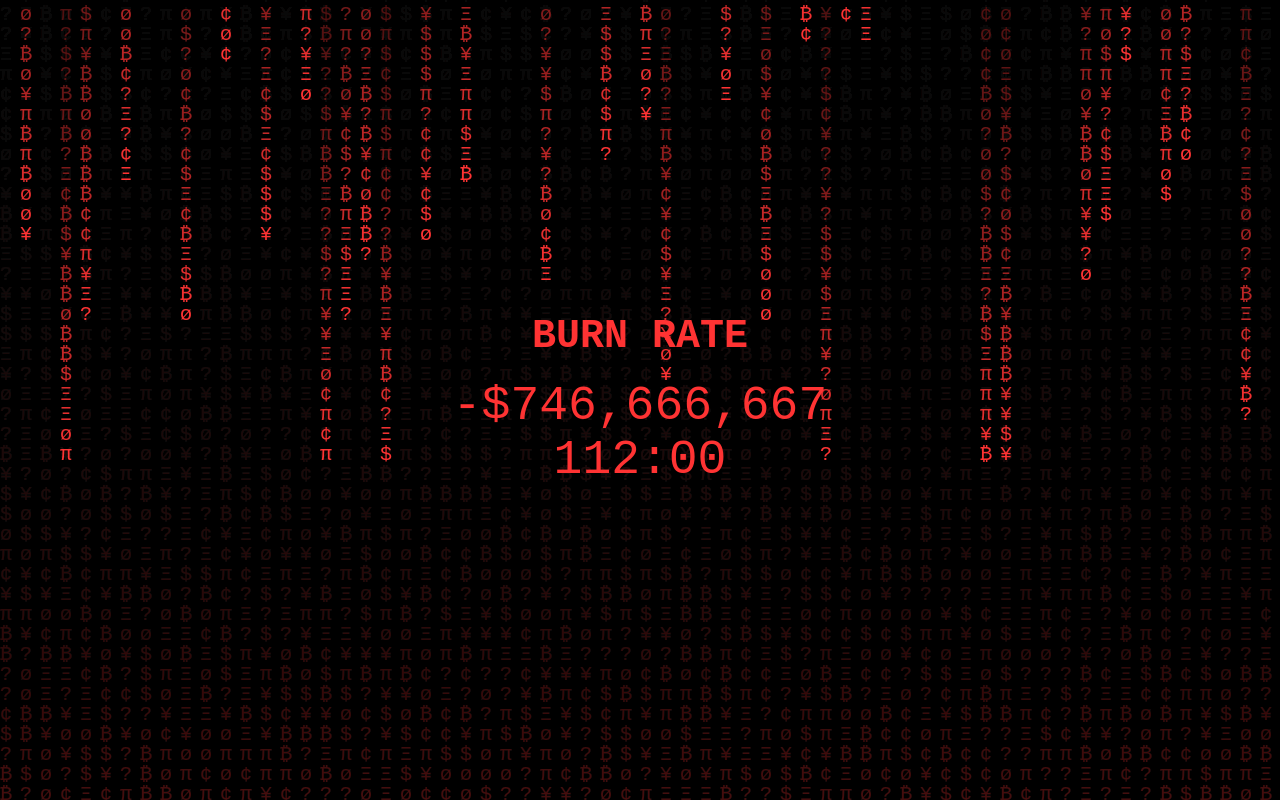
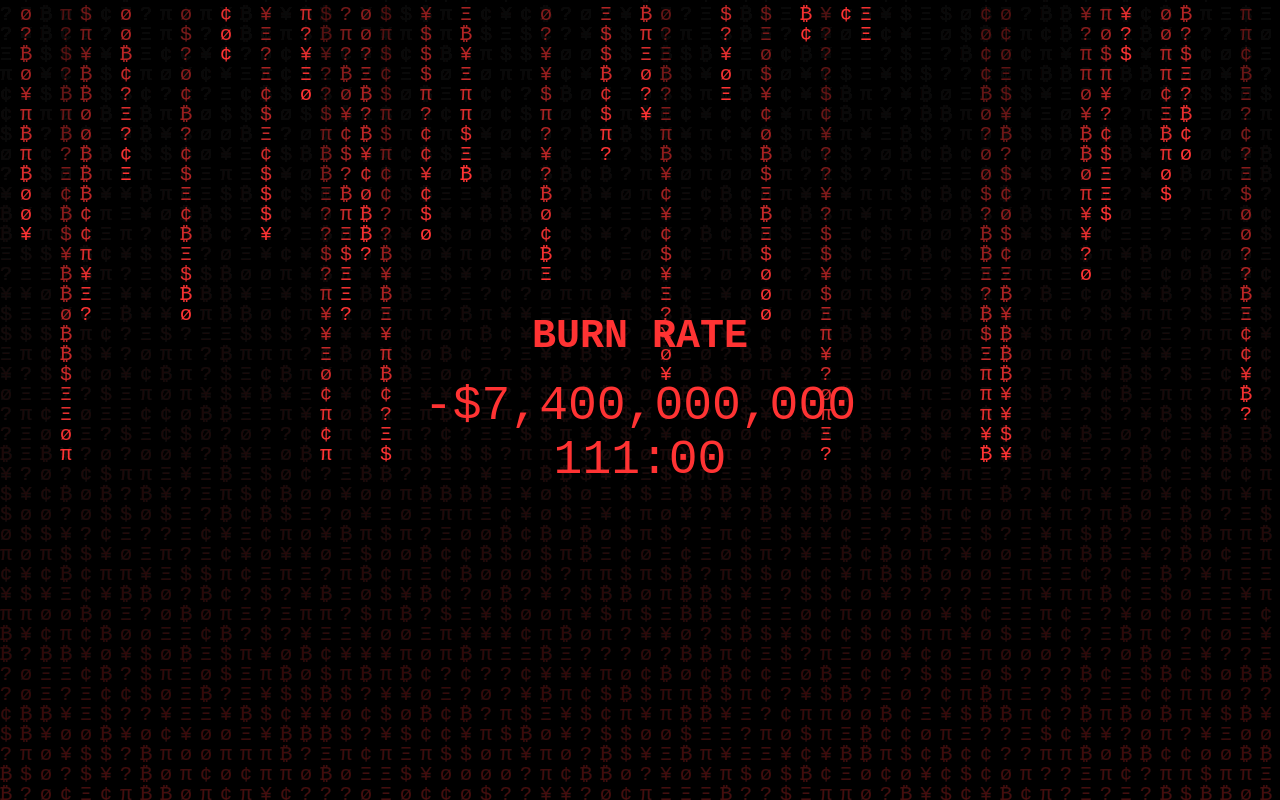
Before and after one commit to TheManInTheBlackHat/burn_calculator, a plain HTML site: page index.html in a window 1280 px wide. Drawn offline with Linux system fonts and the light colour scheme.

Commit message:
Update index.html

```diff
--- a/index.html
+++ b/index.html
@@ -7,7 +7,7 @@
   <style>
     body {
       background-color: black;
-      color: #ff3333; /* Split difference red */
+      color: #ff3333;
       font-family: 'Courier New', Courier, monospace;
       text-align: center;
       overflow: hidden;
@@ -52,16 +52,14 @@
   <div class="counter" id="timeCounter"></div>
 
   <script>
-    // Start time already elapsed in minutes
-    const startElapsedMinutes = 111;
+    const totalValue = 1_000_000_000_000; // 1 Trillion
+    const percentPer15Min = 0.001; // 0.1% as decimal
+    const burnPerMinute = (totalValue * percentPer15Min) / 15; // Per minute burn
 
-    // Burn rate calculation
-    const burnPerMinute = 1000000000 / 150; // $1,000,000,000 burn over 15 minutes (0.1%)
-    let elapsedMinutes = startElapsedMinutes;
+    let elapsedMinutes = 111; // Starting point (1 hr 51 min)
 
     function updateCounter() {
-      elapsedMinutes++;
-      const totalBurn = elapsedMinutes * burnPerMinute;
+      const totalBurn = burnPerMinute * elapsedMinutes;
       const displayLoss = totalBurn.toLocaleString('en-US', {
         style: 'currency',
         currency: 'USD',
@@ -74,6 +72,8 @@
 
       document.getElementById('moneyCounter').textContent = `-${displayLoss}`;
       document.getElementById('timeCounter').textContent = displayTime;
+
+      elapsedMinutes++;
     }
 
     setInterval(updateCounter, 60000); // Update every minute
```
